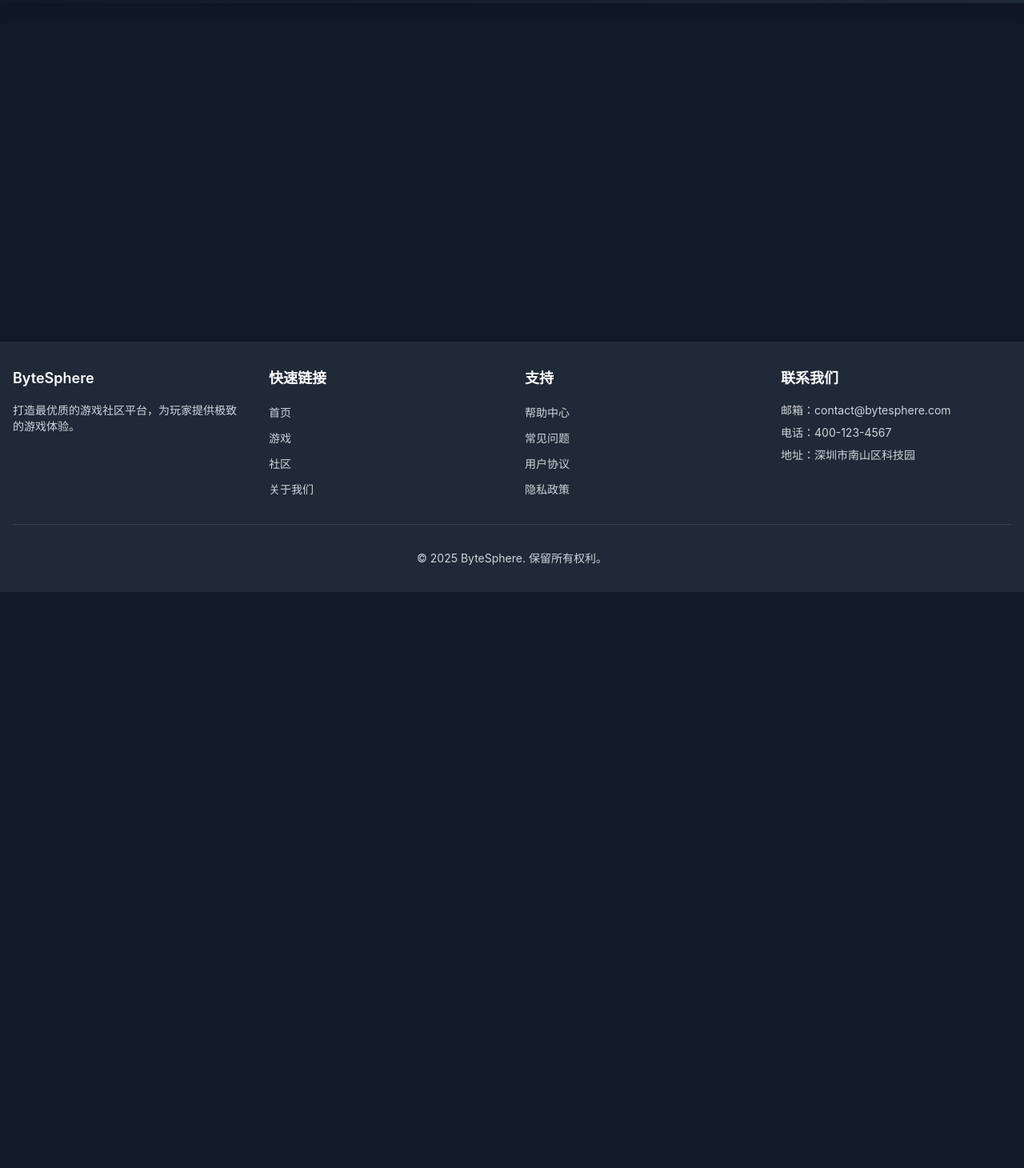
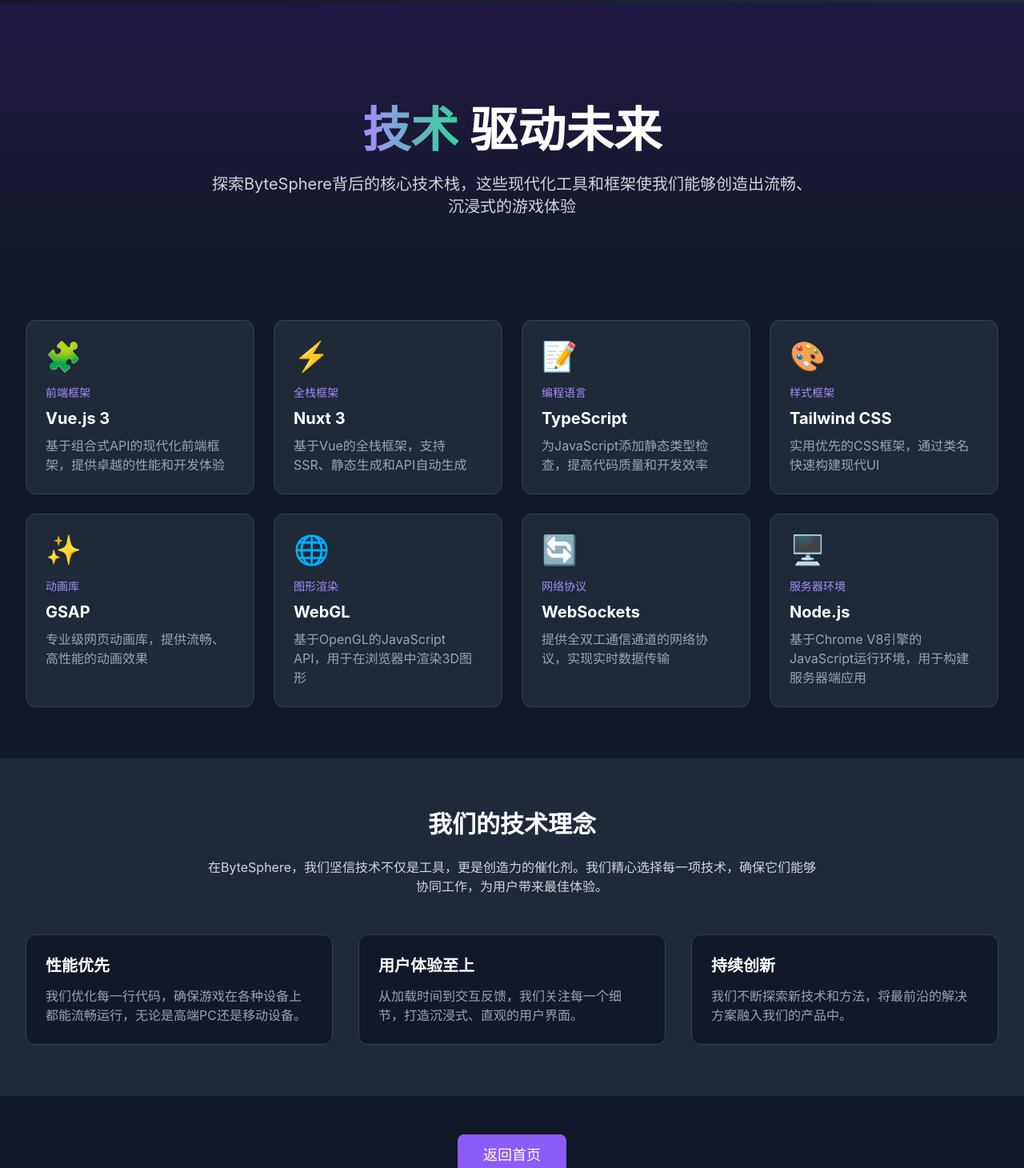
Before and after one commit to LiuJhin/byteSphere, a Nuxt app: page /technologies in a window 1280 px wide. Shown: the part 60-1520 px from the top of the page at 80% size. Before the commit the page ends 800 px from the top, so only its background shows below. Built offline with nearby package versions, Linux system fonts and the light colour scheme.

Commit message:
feat: 添加技术栈页面并优化首页按钮布局

```diff
--- a/components/home/HeroSection.vue
+++ b/components/home/HeroSection.vue
@@ -40,12 +40,16 @@
       >
         在浏览器画布上编织逻辑与美感的数字经纬，当CSS量子化系统邂逅JS语法糖的浪漫，每个编译成真理的像素都在与亿万用户展开一场关于交互哲学的对话
       </p>
-      <div ref="buttonsRef" :class="['space-x-4', { 'opacity-0': !isMounted }]">
-        <button
+      <div
+        ref="buttonsRef"
+        :class="['space-x-4 flex justify-center', { 'opacity-0': !isMounted }]"
+      >
+        <NuxtLink
+          to="/technologies"
           class="btn bg-primary-500 hover:bg-primary-600 text-white px-8 py-3 rounded-lg text-lg font-medium transition-all transform hover:scale-105"
         >
           开始探索
-        </button>
+        </NuxtLink>
         <button
           class="btn bg-gray-800 hover:bg-gray-700 text-white px-8 py-3 rounded-lg text-lg font-medium transition-all transform hover:scale-105"
         >
--- /dev/null
+++ b/pages/technologies.vue
@@ -0,0 +1,178 @@
+<script setup lang="ts">
+import { ref, onMounted } from "vue";
+import { gsap } from "gsap";
+import { ScrollTrigger } from "gsap/ScrollTrigger";
+import ScrollReveal from "~/components/animations/ScrollReveal.vue";
+
+gsap.registerPlugin(ScrollTrigger);
+
+const techStackRef = ref<HTMLElement | null>(null);
+
+const technologies = [
+  {
+    name: "Vue.js 3",
+    description: "基于组合式API的现代化前端框架，提供卓越的性能和开发体验",
+    icon: "🧩",
+    category: "前端框架",
+  },
+  {
+    name: "Nuxt 3",
+    description: "基于Vue的全栈框架，支持SSR、静态生成和API自动生成",
+    icon: "⚡",
+    category: "全栈框架",
+  },
+  {
+    name: "TypeScript",
+    description: "为JavaScript添加静态类型检查，提高代码质量和开发效率",
+    icon: "📝",
+    category: "编程语言",
+  },
+  {
+    name: "Tailwind CSS",
+    description: "实用优先的CSS框架，通过类名快速构建现代UI",
+    icon: "🎨",
+    category: "样式框架",
+  },
+  {
+    name: "GSAP",
+    description: "专业级网页动画库，提供流畅、高性能的动画效果",
+    icon: "✨",
+    category: "动画库",
+  },
+  {
+    name: "WebGL",
+    description: "基于OpenGL的JavaScript API，用于在浏览器中渲染3D图形",
+    icon: "🌐",
+    category: "图形渲染",
+  },
+  {
+    name: "WebSockets",
+    description: "提供全双工通信通道的网络协议，实现实时数据传输",
+    icon: "🔄",
+    category: "网络协议",
+  },
+  {
+    name: "Node.js",
+    description: "基于Chrome V8引擎的JavaScript运行环境，用于构建服务器端应用",
+    icon: "🖥️",
+    category: "服务器环境",
+  },
+];
+
+onMounted(() => {
+  // 技术栈卡片动画
+  const cards = techStackRef.value?.querySelectorAll(".tech-card");
+  cards?.forEach((card, index) => {
+    gsap.from(card, {
+      scrollTrigger: {
+        trigger: card,
+        start: "top 80%",
+      },
+      opacity: 0,
+      y: 30,
+      duration: 0.6,
+      delay: index * 0.1,
+    });
+  });
+});
+</script>
+
+<template>
+  <div class="bg-gray-900 min-h-screen">
+    <!-- 页面标题 -->
+    <section class="pt-32 pb-16 px-4 relative overflow-hidden">
+      <div
+        class="absolute inset-0 bg-gradient-to-b from-primary-900/30 to-gray-900/0"
+      ></div>
+      <div class="container mx-auto text-center relative z-10">
+        <h1 class="text-4xl md:text-6xl font-bold text-white mb-6">
+          <span
+            class="text-transparent bg-clip-text bg-gradient-to-r from-primary-400 to-secondary-400"
+            >技术</span
+          >
+          驱动未来
+        </h1>
+        <p class="text-xl text-gray-300 max-w-3xl mx-auto">
+          探索ByteSphere背后的核心技术栈，这些现代化工具和框架使我们能够创造出流畅、沉浸式的游戏体验
+        </p>
+      </div>
+    </section>
+
+    <!-- 技术栈展示 -->
+    <section class="py-16 px-4">
+      <div class="container mx-auto">
+        <div
+          ref="techStackRef"
+          class="grid grid-cols-1 md:grid-cols-2 lg:grid-cols-4 gap-6"
+        >
+          <div
+            v-for="(tech, index) in technologies"
+            :key="index"
+            class="tech-card bg-gray-800 rounded-xl p-6 border border-gray-700 hover:border-primary-500 transition-all duration-300 hover:shadow-lg hover:shadow-primary-500/20"
+          >
+            <div class="text-4xl mb-4">{{ tech.icon }}</div>
+            <div class="text-sm text-primary-400 mb-2">{{ tech.category }}</div>
+            <h3 class="text-xl font-bold text-white mb-2">{{ tech.name }}</h3>
+            <p class="text-gray-400">{{ tech.description }}</p>
+          </div>
+        </div>
+      </div>
+    </section>
+
+    <!-- 技术理念 -->
+    <ScrollReveal direction="bottom" :distance="50">
+      <section class="py-16 px-4 bg-gray-800">
+        <div class="container mx-auto">
+          <div class="max-w-3xl mx-auto text-center mb-12">
+            <h2 class="text-3xl font-bold text-white mb-6">我们的技术理念</h2>
+            <p class="text-gray-300">
+              在ByteSphere，我们坚信技术不仅是工具，更是创造力的催化剂。我们精心选择每一项技术，确保它们能够协同工作，为用户带来最佳体验。
+            </p>
+          </div>
+
+          <div class="grid grid-cols-1 md:grid-cols-3 gap-8">
+            <div class="bg-gray-900 p-6 rounded-xl border border-gray-700">
+              <h3 class="text-xl font-bold text-white mb-3">性能优先</h3>
+              <p class="text-gray-400">
+                我们优化每一行代码，确保游戏在各种设备上都能流畅运行，无论是高端PC还是移动设备。
+              </p>
+            </div>
+            <div class="bg-gray-900 p-6 rounded-xl border border-gray-700">
+              <h3 class="text-xl font-bold text-white mb-3">用户体验至上</h3>
+              <p class="text-gray-400">
+                从加载时间到交互反馈，我们关注每一个细节，打造沉浸式、直观的用户界面。
+              </p>
+            </div>
+            <div class="bg-gray-900 p-6 rounded-xl border border-gray-700">
+              <h3 class="text-xl font-bold text-white mb-3">持续创新</h3>
+              <p class="text-gray-400">
+                我们不断探索新技术和方法，将最前沿的解决方案融入我们的产品中。
+              </p>
+            </div>
+          </div>
+        </div>
+      </section>
+    </ScrollReveal>
+
+    <!-- 返回主页 -->
+    <div class="container mx-auto py-12 text-center">
+      <NuxtLink
+        to="/"
+        class="inline-block bg-primary-500 hover:bg-primary-600 text-white px-8 py-3 rounded-lg text-lg font-medium transition-all transform hover:scale-105"
+      >
+        返回首页
+      </NuxtLink>
+    </div>
+  </div>
+</template>
+
+<style scoped>
+.tech-card {
+  backdrop-filter: blur(10px);
+  transition: all 0.3s ease;
+}
+
+.tech-card:hover {
+  transform: translateY(-5px);
+}
+</style>
```
